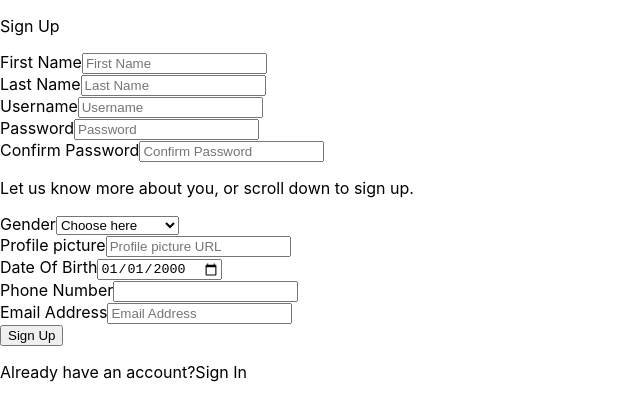
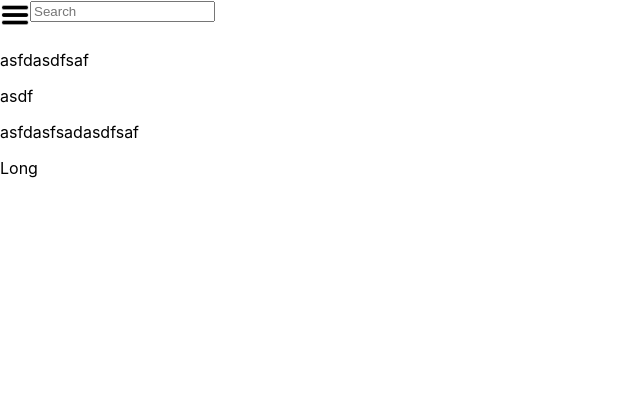
Before and after one commit to longnp95/messaging-project, a React (Create React App) app in the folder frontend/: page / in a window 1280 px wide. Shown: the top 420 px of the page, without its empty margins (0-640 px from the left). Built offline with nearby package versions, Linux system fonts and the light colour scheme.

Commit message:
messages display module

```diff
--- a/frontend/src/App.css
+++ b/frontend/src/App.css
@@ -36,3 +36,11 @@
     transform: rotate(360deg);
   }
 }
+
+#group_list-container-topbar {
+  display: flex;
+}
+
+#group_list-container-content p {
+  text-align: left;
+}
--- a/frontend/src/App.jsx
+++ b/frontend/src/App.jsx
@@ -8,14 +8,14 @@ import Auth from './components/Auth';
 import serverUrl from './configs/serverUrl.config';
 
 const cookie = new Cookies();
-const authToken = cookie.get('token');
+/* const authToken = cookie.get('token');
 if (authToken) {
   const socket = io(serverUrl,{
     auth: {
       token: authToken
     }
   });
-}
+} */
 
 function App() {
   const [menuToggle, setMenuToggle] = useState(false);
@@ -23,14 +23,14 @@ function App() {
   const [isCreating, setIsCreating] = useState(false);
   const [isEditing, setIsEditing] = useState(false);
 
-  if(!authToken) return <Auth />
+  //if(!authToken) return <Auth />
 
 
   return (
     <div className="App">
       <div id='App_content'>
         <GroupListContainer
-          socket={socket}
+          //socket={socket}
           menuToggle={menuToggle}
           setMenuToggle={setMenuToggle}
           isCreating={isCreating}
@@ -40,7 +40,7 @@ function App() {
         />
 
         <GroupContentContainer
-          socket={socket}
+          //socket={socket}
           isCreating={isCreating}
           setIsCreating={setIsCreating}
           isEditing={isEditing}
--- a/frontend/src/components/GroupListContainer.jsx
+++ b/frontend/src/components/GroupListContainer.jsx
@@ -6,8 +6,8 @@ import GroupSearch from './GroupSearch';
 import GroupListContent from './GroupListContent';
 
 const cookie = new Cookies();
-const GroupListContainer = (isCreating, setIsCreating,) => {
-  const URL = 'https://localhost:8080/group';
+const GroupListContainer = ({isCreating, setIsCreating, setMenuToggle}) => {
+/*   const URL = 'https://localhost:8080/group';
 
   axios.post(URL, {
     token: cookie.get('token'),
@@ -16,14 +16,24 @@ const GroupListContainer = (isCreating, setIsCreating,) => {
     if (response.error.status == 500) {
       return <p>{response.error.message}</p>;
     }
-    const groups = response.data;
+    const groups = response.data; */
 
+    const groups = [
+      {groupId:1, groupName:'asfdasdfsaf'},
+      {groupId:2, groupName:'asdf'},
+      {groupId:4, groupName:'asfdasfsadasdfsaf'},
+      {groupId:5, groupName:'Long'},
+    ]
+
+    const menuOn = () => {
+      setMenuToggle(true);
+    }
     return (
       <>
         <div id="group_list-container">
           <div id="group_list-container-topbar">
             <div id="group_list-container-topbar-icon-wrapper">
-              <img src={MenuIcon} alt='Menu' width='30'/>
+              <img src={MenuIcon} alt='Menu' width='30' onClick={menuOn}/>
             </div>
             <GroupSearch />
           </div>
@@ -32,9 +42,9 @@ const GroupListContainer = (isCreating, setIsCreating,) => {
         </div>
       </>
     )
-  }).catch((err)=>{
+/*   }).catch((err)=>{
     return <p>{err}</p>;
-  })
+  }) */
 }
 
 export default GroupListContainer;
--- a/frontend/src/components/GroupListContent.jsx
+++ b/frontend/src/components/GroupListContent.jsx
@@ -1,8 +1,8 @@
-const GroupListContent = (groups) => {
+const GroupListContent = ({groups}) => {
   const groupItems = groups.map((group) =>
-    <li key={group.groupId}>
+    <p key={group.groupId}>
       {group.groupName}
-    </li>
+    </p>
   );
 
 
```
Also changed, not shown: frontend/src/components/MessageListContent.jsx (added, +16 -0 lines).
